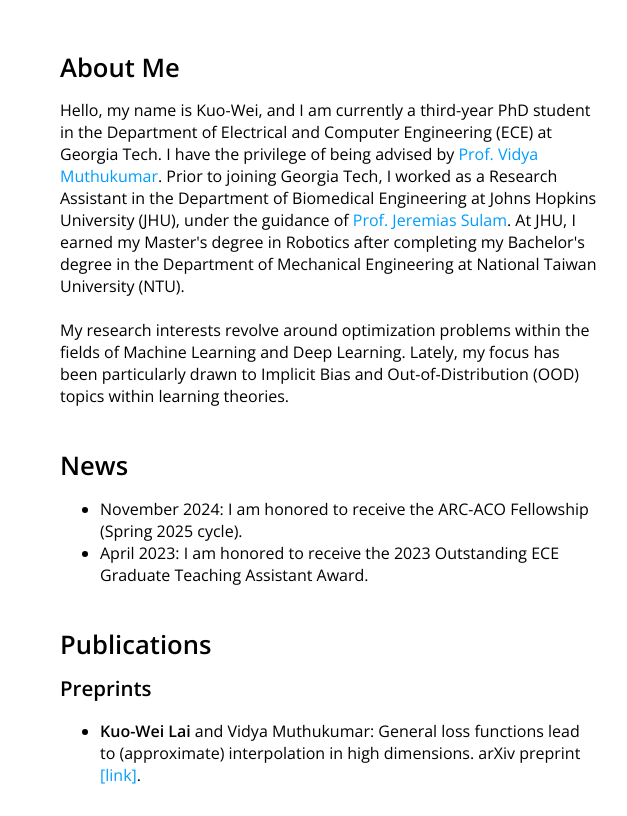
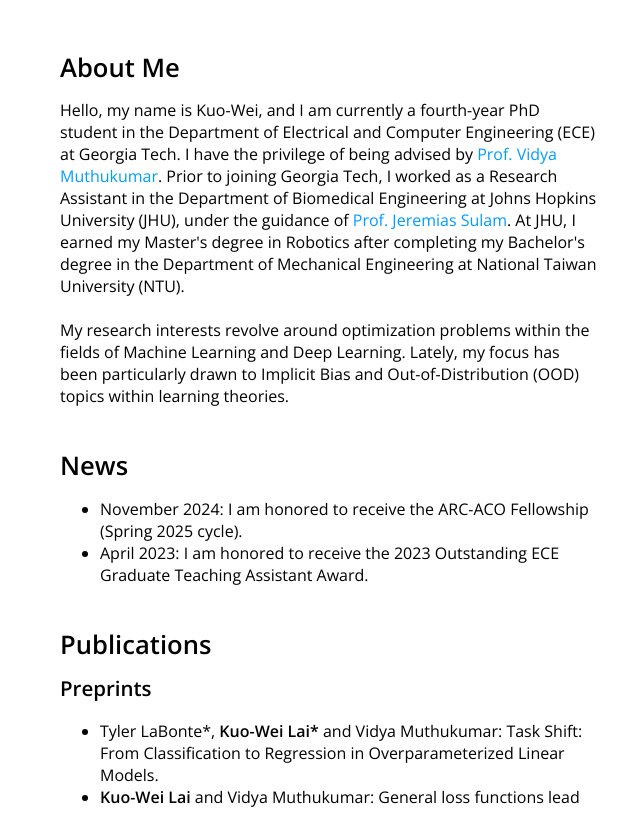
Before and after one commit to kuoweilai/kuoweilai.github.io, a plain HTML site: page index.html in a window 1280 px wide. Shown: the full height of the page, 460-1087 px from the left. Drawn offline with nearby package versions, Linux system fonts and the light colour scheme.

Commit message:
taskshift

```diff
--- a/index.html
+++ b/index.html
@@ -29,7 +29,7 @@
                 <h2>About Me</h2>
             </div>
             <div class="section_content" id="short_bio">
-                <p>Hello, my name is Kuo-Wei, and I am currently a third-year PhD student in the Department of Electrical and Computer Engineering (ECE) at Georgia Tech. I have the privilege of being advised by <a href="https://vmuthukumar.ece.gatech.edu/">Prof. Vidya Muthukumar</a>. Prior to joining Georgia Tech, I worked as a Research Assistant in the Department of Biomedical Engineering at Johns Hopkins University (JHU), under the guidance of <a href="https://sites.google.com/view/jsulam">Prof. Jeremias Sulam</a>. At JHU, I earned my Master's degree in Robotics after completing my Bachelor's degree in the Department of Mechanical Engineering at National Taiwan University (NTU).<br><br>My research interests revolve around optimization problems within the fields of Machine Learning and Deep Learning. Lately, my focus has been particularly drawn to Implicit Bias and Out-of-Distribution (OOD) topics within learning theories.</p>
+                <p>Hello, my name is Kuo-Wei, and I am currently a fourth-year PhD student in the Department of Electrical and Computer Engineering (ECE) at Georgia Tech. I have the privilege of being advised by <a href="https://vmuthukumar.ece.gatech.edu/">Prof. Vidya Muthukumar</a>. Prior to joining Georgia Tech, I worked as a Research Assistant in the Department of Biomedical Engineering at Johns Hopkins University (JHU), under the guidance of <a href="https://sites.google.com/view/jsulam">Prof. Jeremias Sulam</a>. At JHU, I earned my Master's degree in Robotics after completing my Bachelor's degree in the Department of Mechanical Engineering at National Taiwan University (NTU).<br><br>My research interests revolve around optimization problems within the fields of Machine Learning and Deep Learning. Lately, my focus has been particularly drawn to Implicit Bias and Out-of-Distribution (OOD) topics within learning theories.</p>
             </div>
         </div>
         <div class="section_block" id="news_block">
@@ -54,6 +54,7 @@
                     <h3>Preprints</h3>
                 </div>
                 <ul>
+                    <li>Tyler LaBonte*, <span class="bold">Kuo-Wei Lai*</span> and Vidya Muthukumar: Task Shift: From Classification to Regression in Overparameterized Linear Models.</li>
                     <li><span class="bold">Kuo-Wei Lai</span> and Vidya Muthukumar: General loss functions lead to (approximate) interpolation in high dimensions. arXiv preprint <a href="https://arxiv.org/abs/2303.07475">[link]</a>.</li>
                     <!-- <li>Tea</li>
                     <li>Milk</li> -->
@@ -62,6 +63,7 @@
                     <h3>Conference Papers</h3>
                 </div>
                 <ul>
+                    <!-- <li>Tyler LaBonte*, <span class="bold">Kuo-Wei Lai*</span> and Vidya Muthukumar: Task Shift: From Classification to Regression in Overparameterized Linear Models.</li> -->
                     <li><span class="bold">Kuo-Wei Lai</span> and Vidya Muthukumar: Sharp analysis of out-of-distribution error for "importance-weighted" estimators in the overparameterized regime. ISIT 2024 <a href="https://arxiv.org/abs/2405.06546">[link]</a>.</li>
                     <li><span class="bold">Kuo-Wei Lai</span>, Manisha Aggarwal, Peter van Zijl, Xu Li and Jeremias Sulam: Learned proximal networks for quantitative susceptibility mapping. MICCAI 2020 <a href="https://doi.org/10.1007/978-3-030-59713-9_13">[link]</a> <a href="https://github.com/Sulam-Group/LPCNN">[github]</a>.</li>
                     <!-- <li>Tea</li>
```
